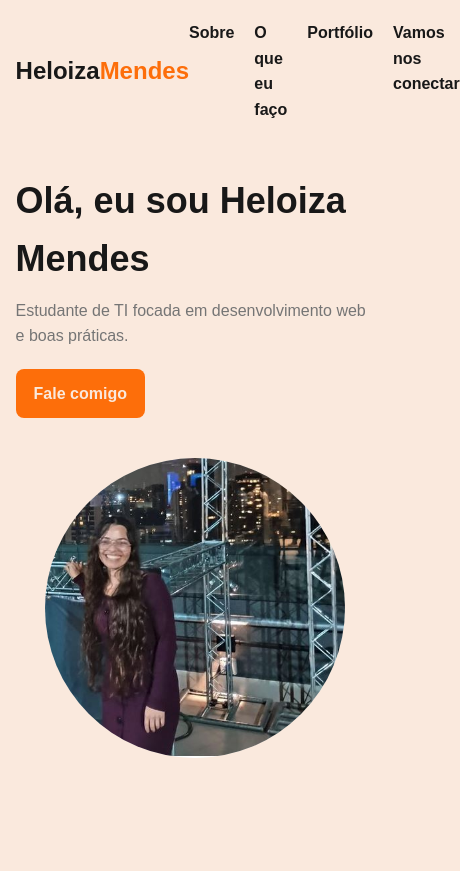
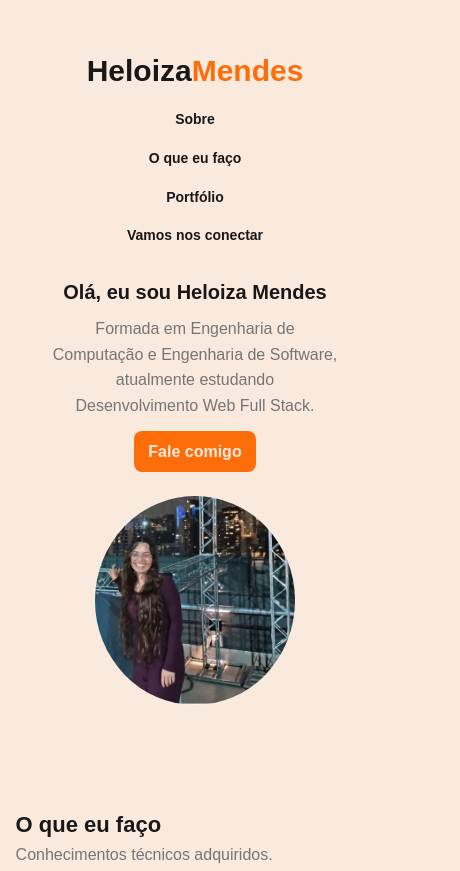
Before and after one commit to heloeng/portif-lio_projetos, a plain HTML site: page index.html in a window 390 px wide. Shown: the top 871 px of the page, 460 px wide, since content can reach past the window. Drawn offline with Linux system fonts and the light colour scheme.

Commit message:
refatoração layout responsivo

```diff
--- a/index.css
+++ b/index.css
@@ -1,3 +1,6 @@
+/* =========================================================
+   1) TOKENS / VARIÁVEIS
+   ========================================================= */
 :root {
   --primary: #fd6e0a;
   --bg: #fae9dd;
@@ -7,11 +10,19 @@
   --border: #e7e7e7;
 }
 
+/* =========================================================
+   2) RESET + BASE GLOBAL
+   ========================================================= */
 * {
-  /* box-sizing: border-box; */
   margin: 0;
   padding: 0;
-  /* background-color: blueviolet; */
+  box-sizing: border-box; /* deixe sempre ligado */
+}
+
+html,
+body {
+  max-width: 100%;
+  overflow-x: hidden;
 }
 
 body {
@@ -26,20 +37,19 @@ a {
   color: inherit;
 }
 
-/*  seção introduçção / o que faço / portifolio / conectar -->
-    /* Ser fluido em telas pequenas
-    Ter limite em telas grandes */
+/* =========================================================
+   3) LAYOUT UTILITÁRIO
+   ========================================================= */
 .container {
-  /* width: min(1100px, 92%); */
   width: 92%;
   max-width: 1100px;
   margin: 0 auto;
-  /* background-color: aqua; */
 }
 
-/* ===== HEADER ===== */
+/* =========================================================
+   4) HEADER / NAV
+   ========================================================= */
 header {
-  /* background-color: rgb(230, 226, 13); */
   padding: 20px 0;
 }
 
@@ -47,10 +57,11 @@ header {
   display: flex;
   justify-content: space-between;
   align-items: center;
+  margin-top: 35px;
 }
 
 .site-title {
-  font-size: 24px;
+  font-size: 44px;
   font-weight: 800;
 }
 
@@ -68,10 +79,11 @@ header {
   color: var(--primary);
 }
 
-/* ===== introduction ===== */
+/* =========================================================
+   5) HERO / INTRODUÇÃO
+   ========================================================= */
 .introduction {
-  padding: 50px 0;
-  /* background-color: blue; */
+  padding: 30px 0;
 }
 
 .introduction-grid {
@@ -79,11 +91,10 @@ header {
   grid-template-columns: 1.2fr 0.8fr;
   gap: 40px;
   align-items: center;
-  /* background-color: rgb(251, 255, 0); */
 }
 
 .introduction h1 {
-  font-size: 48px;
+  font-size: 37px;
   margin-bottom: 10px;
 }
 
@@ -101,56 +112,43 @@ header {
   display: inline-block;
 }
 
-/* .avatar {
-  width: 200px;
-  height: 200px;
-  border-radius: 50%;
-  background: var(--white);
-  display: flex;
-  align-items: center;
-  justify-content: center;
-  font-weight: 700;
-  margin: auto;
-} */
+.avatar {
+  margin-bottom: 0;
+}
 
 .avatar img {
   width: 300px;
   height: 300px;
   border-radius: 50%;
   background: #eee;
-  display: flex;
-  align-items: center;
-  justify-content: center;
-  font-weight: 700;
-  margin: auto;
+  display: block;     /* melhor do que flex em <img> */
+  margin: 0 auto;     /* centraliza */
 }
 
-/* ===== SECTIONS ===== */
+/* =========================================================
+   6) SEÇÕES (títulos e espaçamentos)
+   ========================================================= */
 section {
-  padding: 70px 0; /*vertical horizontal;*/
+  padding: 70px 0;
 }
 
 .title {
-  /*  "o que eu faço / portifolio" */
   font-size: 32px;
-  margin-bottom: 12px;
 }
 
 .subtitle {
-  /*  "o que eu faço / portifolio" */
   color: var(--muted);
   margin-bottom: 30px;
   max-width: 640px;
 }
 
-/* ===== O QUE EU FAÇO ===== */
+/* =========================================================
+   7) SKILLS
+   ========================================================= */
 .skill-grid {
   display: grid;
-  grid-template-columns: repeat(
-    5,
-    minmax(0, 1fr)
-  ); /*criar 5 colunasa coluna pode ser no mínimo 0 e no máximo 1fr”*/
-  gap: 20px; /* espaço entre as colunas */
+  grid-template-columns: repeat(5, minmax(0, 1fr));
+  gap: 20px;
   margin-top: 24px;
 }
 
@@ -159,7 +157,6 @@ section {
   border: 1px solid var(--border);
   border-radius: 16px;
   padding: 18px;
-  /* transition: transform 0.15s ease, box-shadow 0.15s ease; */
 }
 
 .skill-card:hover {
@@ -173,9 +170,11 @@ section {
   border-radius: 12px;
   background: var(--bg);
   border: 1px solid #ffe0c7;
+
   display: flex;
   align-items: center;
   justify-content: center;
+
   font-size: 20px;
   margin-bottom: 12px;
 }
@@ -191,22 +190,22 @@ section {
   line-height: 1.5;
 }
 
-/* ===== PORTFÓLIO ===== */
+/* =========================================================
+   8) PORTFÓLIO
+   ========================================================= */
 .portfolio-grid {
   display: grid;
   grid-template-columns: repeat(3, 1fr);
   gap: 20px;
-  /* background-color: #38a169; */
 }
-
 
 .project {
   background: var(--white);
   border-radius: 12px;
   padding: 20px;
   text-align: center;
+
   box-shadow: 0 8px 20px rgba(0, 0, 0, 0.08);
-  /* background-color: #38a169; */
 }
 
 .project:hover {
@@ -214,12 +213,13 @@ section {
   box-shadow: 0 10px 24px rgba(0, 0, 0, 0.06);
 }
 
-
 .project img {
   width: 100%;
   height: 180px;
   border-radius: 8px;
   margin-bottom: 16px;
+  object-fit: cover; /* deixa a imagem bonita no corte */
+  display: block;
 }
 
 .project h3 {
@@ -230,17 +230,14 @@ section {
   font-size: 14px;
   color: #555;
   margin-bottom: 12px;
-  display: flex;
-  align-content: space-between;
 }
- /*botão  projetos */
+
 .project-link {
   display: inline-block;
   background: #2f855a;
   color: var(--white);
   padding: 10px 16px;
   border-radius: 6px;
-  text-decoration: none;
   font-weight: bold;
 }
 
@@ -248,12 +245,13 @@ section {
   background: #38a169;
 }
 
-/* ===== CONECTAR ===== */
+/* =========================================================
+   9) CONECTAR / FORM
+   ========================================================= */
 .connect-grid {
   display: grid;
   grid-template-columns: 1fr 1fr;
   gap: 20px;
-  /* background-color: #fd6e0a; */
 }
 
 .connect-card {
@@ -279,33 +277,38 @@ section {
   gap: 12px;
 }
 
+.icon-box {
+  width: 44px;
+  height: 44px;
+  border-radius: 12px;
+  border: 1px solid var(--border);
+  background-color: var(--bg);
+
+  display: flex;
+  align-items: center;
+  justify-content: center;
+
+  font-weight: 700;
+}
+
 .icon-box img {
   width: 22px;
   height: 22px;
   object-fit: contain;
 }
 
-.icon-box {
-  width: 44px;
-  height: 44px;
-  border-radius: 12px;
-  border: 1px solid var(--border);
-  display: flex;
-  align-items: center;
-  justify-content: center;
-  font-weight: 700;
-  background-color: var(--bg);
-}
-
 .form-input {
   width: 100%;
+  max-width: 100%;
+  display: block;
+
   padding: 12px;
   border-radius: 12px;
   border: 1px solid var(--border);
   margin-bottom: 12px;
 }
 
-textarea {
+#contactForm textarea {
   min-height: 180px;
   resize: vertical;
 }
@@ -315,51 +318,170 @@ textarea {
   color: white;
   padding: 12px 20px;
   border-radius: 10px;
+
   border: none;
   font-weight: 700;
   cursor: pointer;
 }
 
+/* =========================================================
+   10) FOOTER
+   ========================================================= */
 footer {
   text-align: center;
   padding: 30px 0;
   color: var(--muted);
 }
 
-/* ===== RESPONSIVO ===== */
+
+
+/* =========================================================
+   11) RESPONSIVO (maior -> menor)
+   ========================================================= */
+
+/* <= 900px */
 @media (max-width: 900px) {
-  .introduction-grid,
-  .connect-grid {
+  .nav {
+    flex-direction: column;
+    gap: 10px;
+  }
+
+  .title {
+    font-size: 22px;
+  }
+
+  /* hero empilha */
+  .introduction-grid {
+    grid-template-columns: 1fr;
+    justify-items: center;
+    text-align: center;
+    gap: 24px;
+  }
+
+  .introduction-grid > div:first-child {
+    display: flex;
+    flex-direction: column;
+    align-items: center;
+    gap: 12px;
+  }
+
+  .introduction h1 {
+    font-size: 27px;
+    margin-bottom: 0;
+  }
+
+  .introduction p {
+    max-width: 32ch;
+    margin-bottom: 0;
+  }
+
+  .btn {
+    margin: 0 auto;
+  }
+
+  .avatar img {
+    width: min(260px, 80vw);
+    height: auto;
+  }
+
+  .avatar {
+    margin-bottom: 10px;
+  }
+
+  /* skills em 1 coluna */
+  .skill-grid {
     grid-template-columns: 1fr;
   }
 
-  .skill-grid,
-  .portfolio-grid {
-    grid-template-columns: repeat(2, minmax(0, 1fr));
+  /* reduz padding de seções */
+  section {
+    padding: 50px 0;
   }
 }
 
-@media (max-width: 500px) {
+/* <= 676px (mobile) */
+@media (max-width: 676px) {
   .skill-grid,
-  .portfolio-grid {
-    grid-template-columns: repeat(1, minmax(0, 1fr));
+  .portfolio-grid,
+  .connect-grid {
+    grid-template-columns: 1fr; /* 1 card por linha */
+  }
+
+  .menu {
+    flex-direction: column;
+    align-items: center;
+    gap: 20px;
   }
 
   .introduction h1 {
-    font-size: 36px;
+    font-size: 26px;
   }
 }
 
+/* <= 430px */
+@media (max-width: 430px) {
+  header {
+    padding: 12px 0;
+  }
 
-#formBusca {
-  margin: 16px 0 24px;
-  padding: 10px;
-  border: 1px solid #ddd;
-  border-radius: 6px;
-  max-width: 520px;
+  .nav {
+    align-items: center;
+  }
+
+  .site-title {
+    font-size: 30px;
+  }
+
+  .menu {
+    width: 100%;
+    gap: 10px;
+    font-size: 14px;
+    line-height: 1.2;
+  }
+
+  .menu a {
+    padding: 6px 8px;
+  }
+
+  .introduction h1 {
+    font-size: 20px;
+    line-height: 1.2;
+  }
+
+  .avatar img {
+    width: min(200px, 80vw);
+    height: auto;
+  }
+
+  .btn {
+    padding: 8px 14px;
+  }
+
+  .connect-title {
+    font-size: 22px;
+  }
 }
 
-#formBusca input[type="text"] {
-  width: 340px;
-  max-width: 100%;
+/* <= 320px */
+@media (max-width: 320px) {
+  .site-title {
+    font-size: 25px;
+  }
+
+  .introduction h1 {
+    font-size: 15px;
+  }
+
+  .avatar img {
+    width: min(180px, 60vw);
+    height: auto;
+  }
+
+  .connect-title {
+    font-size: 15px;
+  }
+
+  .btn {
+    padding: 8px 14px;
+  }
 }
--- a/index.html
+++ b/index.html
@@ -27,8 +27,8 @@
           <div>
             <h1>Olá, eu sou Heloiza Mendes</h1>
             <p>
-              Estudante de TI focada em desenvolvimento web e boas
-              práticas.
+              Formada em Engenharia de Computação e Engenharia de Software,
+              atualmente estudando Desenvolvimento Web Full Stack.
             </p>
             <a class="btn" href="#conectar">Fale comigo</a>
           </div>
@@ -36,7 +36,7 @@
         </div>
       </div>
     </header>
-
+    <main>
       <section id="oque-faco">
         <div class="container">
           <!-- seção introduçção / o que faço / portifolio / conectar -->
@@ -75,7 +75,9 @@
             <div class="skill-card">
               <div class="skill-icon">✨</div>
               <h3>UX/UI</h3>
-            <p>Princípios de usabilidade, protótipos e consistência visual.</p>
+              <p>
+                Princípios de usabilidade, protótipos e consistência visual.
+              </p>
             </div>
           </div>
         </div>
@@ -99,7 +101,8 @@
               <h3>Cardápio Vegetariano</h3>
 
               <p>
-              Site de cardápio vegetariano desenvolvido com HTML e CSS, com layout
+                Site de cardápio vegetariano desenvolvido com HTML e CSS, com
+                layout
               </p>
 
               <a
@@ -120,8 +123,8 @@
               <h3>Portfólio em Flutter Web</h3>
 
               <p>
-              Portfólio pessoal desenvolvido em Flutter Web, com navegação entre
-              páginas.
+                Portfólio pessoal desenvolvido em Flutter Web, com navegação
+                entre páginas.
               </p>
 
               <a
@@ -133,13 +136,12 @@
               </a>
             </div>
 
-
-
             <div class="project">
               <img src="img/protótipo_figma.JPG" alt="prótipo figma" />
               <h3>Prótotipo Figma</h3>
               <p>
-              Protótipo de interface desenvolvido no Figma, focado em UX/UI, componentes reutilizáveis.
+                Protótipo de interface desenvolvido no Figma, focado em UX/UI,
+                componentes reutilizáveis.
               </p>
               <a
                 href="https://www.figma.com/proto/oBs3INKU8EfF1zxBB6J3os/Prot%C3%B3tipo---Portif%C3%B3lio?node-id=0-1&t=TY5dXl0cEYjCV6I6-1"
@@ -161,8 +163,8 @@
             <div class="connect-card">
               <h2 class="connect-title">Vamos nos conectar</h2>
               <p class="connect-subtitle">
-              Preencha o formulário para entrar em contato. Você também pode me
-              achar nas redes.
+                Preencha o formulário para entrar em contato. Você também pode
+                me achar nas redes.
               </p>
 
               <div class="connect-icons">
@@ -172,7 +174,10 @@
                   target="_blank"
                   aria-label="LinkedIn"
                 >
-                <img src="img/linkedin.png" alt="Perfil da Heloiza Mendes no LinkedIn" />
+                  <img
+                    src="img/linkedin.png"
+                    alt="Perfil da Heloiza Mendes no LinkedIn"
+                  />
                 </a>
 
                 <a
@@ -181,7 +186,10 @@
                   target="_blank"
                   aria-label="github"
                 >
-                <img src="img/github.png" alt="Perfil da Heloiza Mendes no GitHub" />
+                  <img
+                    src="img/github.png"
+                    alt="Perfil da Heloiza Mendes no GitHub"
+                  />
                 </a>
                 <div class="icon-box">✉️</div>
               </div>
@@ -216,7 +224,7 @@
           </div>
         </div>
       </section>
-
+    </main>
     <footer>© 2025 — Heloiza Mendes</footer>
   </body>
 </html>
```
Lines whose indentation alone changed are shown as unchanged.
